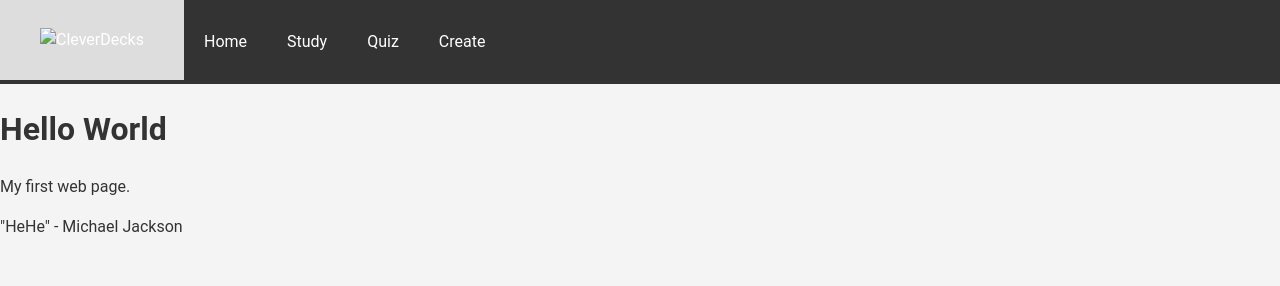
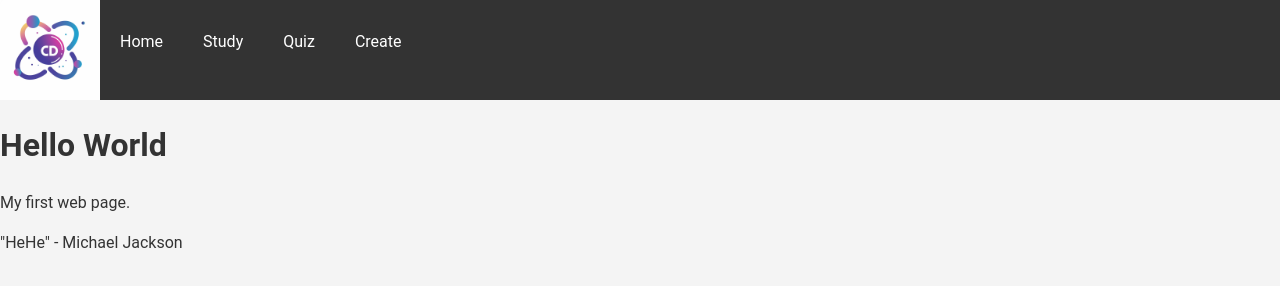
Before and after one commit to andrewmcdan/CleverDecks, a website: page web/create.html in a window 1280 px wide. Drawn offline with Linux system fonts and the light colour scheme.

Commit message:
Add logo, start work on logger class

```diff
--- a/web/create.html
+++ b/web/create.html
@@ -3,13 +3,14 @@
         <meta charset="UTF-8">
         <meta name="viewport" content="width=device-width, initial-scale=1.0">
         <link rel="stylesheet" href="styles.css">
+        <link rel="icon" href="img/favicon-180x180.png" type="image/png">
         <script src="common.js"></script>
         <title>CleverDecks - Create</title>
     </head>
     <body>
         <nav class="navbar">
-            <div class="logo" onclick="window.location.href = 'index.html'">
-                <img src="logo.png" alt="CleverDecks">
+            <div id="logo" onclick="window.location.href = 'index.html'">
+                <img src="img/CD_logo_1024x1024.png" alt="CleverDecks">
             </div>
             <div class="navBtn" onclick="window.location.href = 'index.html'">
                 <p>Home</p>
--- a/web/styles.css
+++ b/web/styles.css
@@ -19,6 +19,7 @@ body {
 .navbar {
     overflow: hidden;
     background-color: #333; /* Dark background color */
+    height: 100px;
 }
 
 /* Navigation bar links */
@@ -29,6 +30,7 @@ body {
     text-align: center;
     padding: 14px 20px; /* Padding for spacing */
     text-decoration: none; /* No underline on links */
+    height: 100%;
 }
 
 /* Change color on hover */
@@ -38,11 +40,15 @@ body {
 }
 
 /* Navigation bar logo */
-.logo img{
+#logo {
+    padding: 0px;
+}
+#logo img{
     float: left;
     display: block;
     color: white;
     text-align: center;
-    padding: 14px 20px;
+    padding: 0px;
     text-decoration: none;
+    width: 100px;
 }
```
Also changed, not shown: index.js (+14 -1 lines), web/index.html (+3 -2 lines), web/quiz.html (+3 -2 lines), web/study.html (+3 -2 lines), web/img/CD_logo_1024x1024.png (added), web/img/favicon-180x180.png (added).
